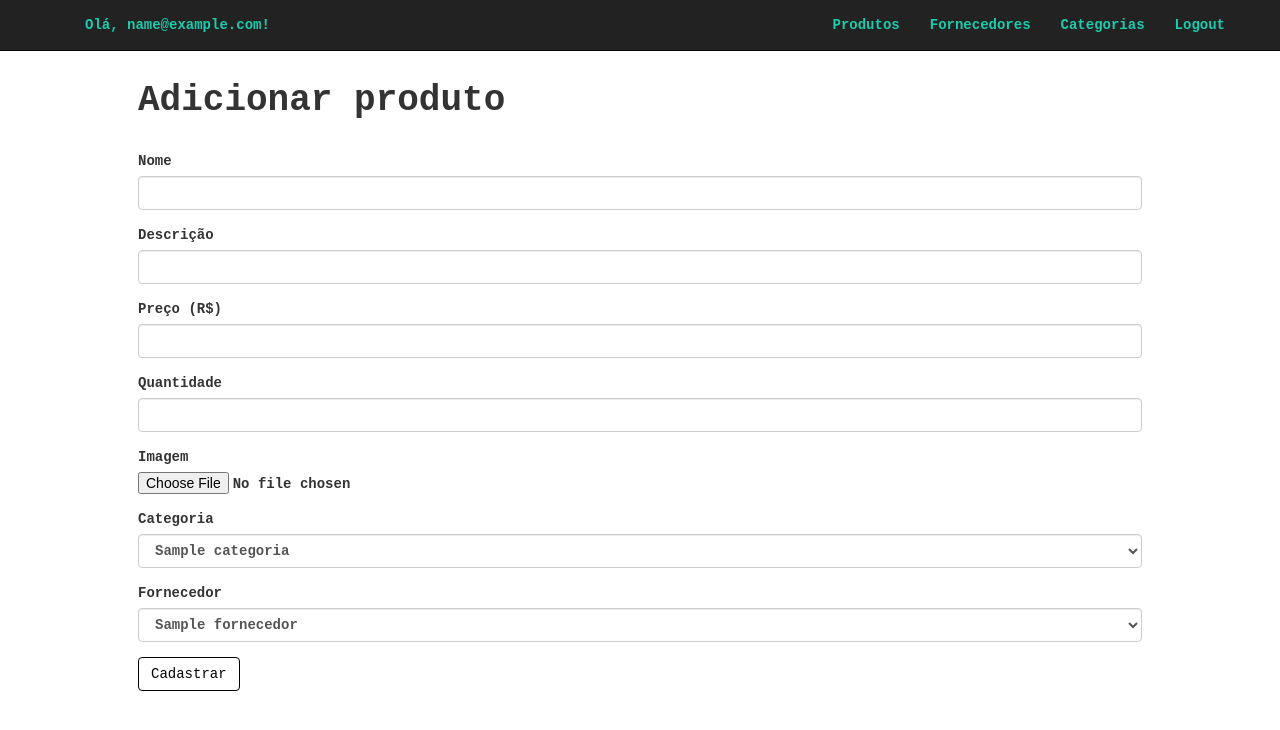
After one commit to hialomuniz/poc-dropshipping-api, a Flask app: page /admin/produtos/add in a window 1280 px wide. The commit adds this page. Shown: the top 730 px of the page. Run offline with Flask 2, Linux system fonts and the light colour scheme; a user stored in the database is signed in; tables that the repository leaves empty hold one stand-in row (values such as "Sample post"); parts of the project's set-up code (start-up, migrations or seed data) failed here and were passed over; some libraries are stand-ins or nearby versions.

Commit message:
Adicionando rotas de Manter Produtos

```diff
--- /dev/null
+++ b/dropshipping/admin/produtos/forms.py
@@ -0,0 +1,28 @@
+from flask_wtf import FlaskForm
+from wtforms import IntegerField, DecimalField, FileField
+from wtforms import StringField, SubmitField, SelectField
+from wtforms.validators import DataRequired, Length
+
+
+class ProdutoForm(FlaskForm):
+    nome = StringField('Nome', validators=[DataRequired('É necessário preencher este campo!'), Length(0, 80, 'Máximo de 80 caracteres')])
+    descricao = StringField('Descrição', validators=[DataRequired('É necessário preencher este campo!'), Length(0, 200, 'Máximo de 200 caracteres')])
+    preco = DecimalField('Preço (R$)', places=2)
+    quantidade = IntegerField('Quantidade')
+    imagem = FileField('Imagem')
+    categoria = SelectField('Categoria', coerce=int)
+    fornecedor = SelectField('Fornecedor', coerce=int)
+
+    submit = SubmitField('Cadastrar')
+
+
+class ProdutoEditForm(FlaskForm):
+    nome = StringField('Nome', validators=[DataRequired('É necessário preencher este campo!'), Length(0, 80, 'Máximo de 80 caracteres')])
+    descricao = StringField('Descrição', validators=[DataRequired('É necessário preencher este campo!'), Length(0, 200, 'Máximo de 200 caracteres')])
+    preco = DecimalField('Preço (R$)')
+    quantidade = IntegerField('Quantidade')
+    imagem = FileField('Imagem')
+    categoria = SelectField('Categoria', coerce=int)
+    fornecedor = SelectField('Fornecedor', coerce=int)
+
+    edit = SubmitField('Editar')
--- a/dropshipping/admin/views.py
+++ b/dropshipping/admin/views.py
@@ -2,9 +2,13 @@ from flask import abort, flash, redirect, render_template, url_for
 from flask_login import current_user, login_required
 
 from dropshipping.admin import admin
-from dropshipping.admin.forms import FornecedorForm, FornecedorEditForm
+from dropshipping.admin.fornecedores.forms import FornecedorForm, FornecedorEditForm
+from dropshipping.admin.produtos.forms import ProdutoForm, ProdutoEditForm
 from dropshipping import db
+
 from dropshipping.models.fornecedor import Fornecedor
+from dropshipping.models.produto import Produto
+from dropshipping.models.categoria import Categoria
 
 
 def check_admin():
@@ -12,6 +16,9 @@ def check_admin():
         abort(403)
 
 
+"""
+Rotas para cadastro de fornecedores
+"""
 @admin.route('/fornecedores', methods=['GET', 'POST'])
 @login_required
 def list_fornecedores():
@@ -19,7 +26,7 @@ def list_fornecedores():
 
     fornecedores = Fornecedor.query.all()
 
-    return render_template('admin/fornecedores/fornecedores.html', fornecedores=fornecedores, title="Fornecedores")
+    return render_template('admin/fornecedores/list.html', fornecedores=fornecedores, title="Fornecedores")
 
 
 @admin.route('/fornecedores/add', methods=['GET', 'POST'])
@@ -44,7 +51,6 @@ def add_fornecedor():
         return redirect(url_for('admin.list_fornecedores'))
 
     return render_template('admin/fornecedores/add.html',
-                           action="Add",
                            form=form,
                            title="Adicionar fornecedor")
 
@@ -68,18 +74,15 @@ def edit_fornecedor(id):
 
         return redirect(url_for('admin.list_fornecedores'))
 
-    #  form.description.data = department.description
-    #  form.name.data = department.name
     return render_template('admin/fornecedores/edit.html',
-                           action="Edit",
                            form=form,
                            fornecedor=fornecedor,
                            title="Editar fornecedor")
 
 
-@admin.route('/departments/delete/<int:id>', methods=['GET', 'POST'])
+@admin.route('/fornecedores/delete/<int:id>', methods=['GET', 'POST'])
 @login_required
-def delete_department(id):
+def delete_fornecedor(id):
     check_admin()
 
     fornecedor = Fornecedor.query.get_or_404(id)
@@ -92,3 +95,123 @@ def delete_department(id):
     return redirect(url_for('admin.list_fornecedores'))
 
     return render_template(title="Deletar fornecedor")
+
+
+"""
+Rotas para cadastro de produtos
+"""
+@admin.route('/produtos', methods=['GET', 'POST'])
+@login_required
+def list_produtos():
+    check_admin()
+
+    produtos = Produto.query.all()
+
+    return render_template('admin/produtos/list.html', produtos=produtos, title="Lista de Produtos Cadastrados")
+
+
+@admin.route('/produtos/add', methods=['GET', 'POST'])
+@login_required
+def add_produto():
+    check_admin()
+
+    fornecedores = Fornecedor.query.all()
+    categorias = Categoria.query.all()
+
+    if fornecedores is None or len(fornecedores) == 0:
+        flash('Não existem fornecedores cadastrados!')
+
+        return redirect(url_for('admin.list_produtos'))
+    elif categorias is None or len(categorias) == 0:
+        flash('Não existem categorias cadastradas!')
+
+        return redirect(url_for('admin.list_produtos'))
+    else:
+        form = ProdutoForm()
+        form.fornecedor.choices = [(f.id, f.nome_fantasia) for f in fornecedores]
+        form.categoria.choices = [(c.id, c.nome) for c in categorias]
+
+        print('categoria')
+        print(form.categoria.data)
+
+        if form.validate_on_submit():
+            produto = Produto(nome=form.nome.data,
+                              descricao=form.descricao.data,
+                              preco=form.preco.data,
+                              quantidade=form.quantidade.data,
+                              img=form.imagem.data,
+                              id_categoria=form.categoria.data,
+                              id_fornecedor=form.fornecedor.data)
+            try:
+                db.session.add(produto)
+                db.session.commit()
+
+                flash('Produto adicionado com sucesso!')
+            except:
+                flash('Erro ao adicionar produto!')
+
+            return redirect(url_for('admin.list_produtos'))
+
+        return render_template('admin/produtos/add.html',
+                               form=form,
+                               title="Adicionar Produto")
+
+
+@admin.route('/produtos/edit/<int:id>', methods=['GET', 'POST'])
+@login_required
+def edit_produto(id):
+    check_admin()
+
+    produto = Produto.query.get_or_404(id)
+
+    fornecedores = Fornecedor.query.all()
+    categorias = Categoria.query.all()
+
+    if fornecedores is None or len(fornecedores) == 0:
+        flash('Não existem fornecedores cadastrados!')
+
+        return redirect(url_for('admin.list_produtos'))
+    elif categorias is None or len(categorias) == 0:
+        flash('Não existem categorias cadastradas!')
+
+        return redirect(url_for('admin.list_produtos'))
+
+    form = ProdutoEditForm(obj=produto)
+    form.fornecedor.choices = [(f.id, f.nome_fantasia) for f in fornecedores]
+    form.categoria.choices = [(c.id, c.nome) for c in categorias]
+
+    if form.validate_on_submit():
+        produto.nome = form.nome.data
+        produto.descricao = form.descricao.data
+        produto.preco = form.preco.data
+        produto.quantidade = form.quantidade.data
+        produto.img = form.imagem.data
+        produto.id_categoria = form.categoria.data
+        produto.id_fornecedor = form.fornecedor.data
+
+        db.session.commit()
+        flash('Produto editado com sucesso!')
+
+        return redirect(url_for('admin.list_produtos'))
+
+    return render_template('admin/produtos/edit.html',
+                           form=form,
+                           produto=produto,
+                           title="Editar produto")
+
+
+@admin.route('/produtos/delete/<int:id>', methods=['GET', 'POST'])
+@login_required
+def delete_produto(id):
+    check_admin()
+
+    produto = Produto.query.get_or_404(id)
+
+    db.session.delete(produto)
+    db.session.commit()
+
+    flash('Produto deletado com sucesso')
+
+    return redirect(url_for('admin.list_produtos'))
+
+    return render_template(title="Deletar produto")
--- a/dropshipping/templates/admin/fornecedores/fornecedores.html
+++ b/dropshipping/templates/admin/fornecedores/list.html
@@ -38,7 +38,7 @@
                     </a>
                   </td>
                   <td>
-                    <a href="{{ url_for('admin.delete_department', id=fornecedor.id) }}">
+                    <a href="{{ url_for('admin.delete_fornecedor', id=fornecedor.id) }}">
                       <i class="fa fa-trash"></i> Deletar
                     </a>
                   </td>
--- /dev/null
+++ b/dropshipping/templates/admin/produtos/add.html
@@ -0,0 +1,18 @@
+{% import "bootstrap/wtf.html" as wtf %}
+{% extends "base.html" %}
+{% block title %} Adicionar produto {% endblock %}
+{% block body %}
+<div class="content-section">
+ <div class="outer">
+    <div class="middle">
+      <div class="inner">
+        <div class="center">
+            <h1>Adicionar produto</h1>
+            <br/>
+            {{ wtf.quick_form(form) }}
+        </div>
+      </div>
+    </div>
+  </div>
+</div>
+{% endblock %}
--- a/dropshipping/templates/base.html
+++ b/dropshipping/templates/base.html
@@ -19,7 +19,7 @@
               <ul class="nav navbar-nav navbar-right">
                 <ul class="nav navbar-nav navbar-right">
                     {% if current_user.is_authenticated %}
-                    <li><a href="{{ url_for('home.dashboard') }}">Produtos</a></li>
+                    <li><a href="{{ url_for('admin.list_produtos') }}">Produtos</a></li>
                     <li><a href="{{ url_for('admin.list_fornecedores') }}">Fornecedores</a></li>
                     <li><a href="{{ url_for('home.dashboard') }}">Categorias</a></li>
                     <li><a href="{{ url_for('auth.logout') }}">Logout</a></li>
```
Also changed, not shown: dropshipping/admin/fornecedores/forms.py (renamed from dropshipping/admin/forms.py, +4 -5 lines), dropshipping/models/produto.py (+9 -0 lines), dropshipping/templates/admin/produtos/edit.html (added, +18 -0 lines), dropshipping/templates/admin/produtos/list.html (added, +68 -0 lines), dropshipping/admin/categorias/__init__.py (added), dropshipping/admin/categorias/forms.py (added), dropshipping/admin/categorias/views.py (added), dropshipping/admin/fornecedores/__init__.py (added), dropshipping/admin/fornecedores/views.py (added), dropshipping/admin/produtos/__init__.py (added), dropshipping/admin/produtos/views.py (added).
